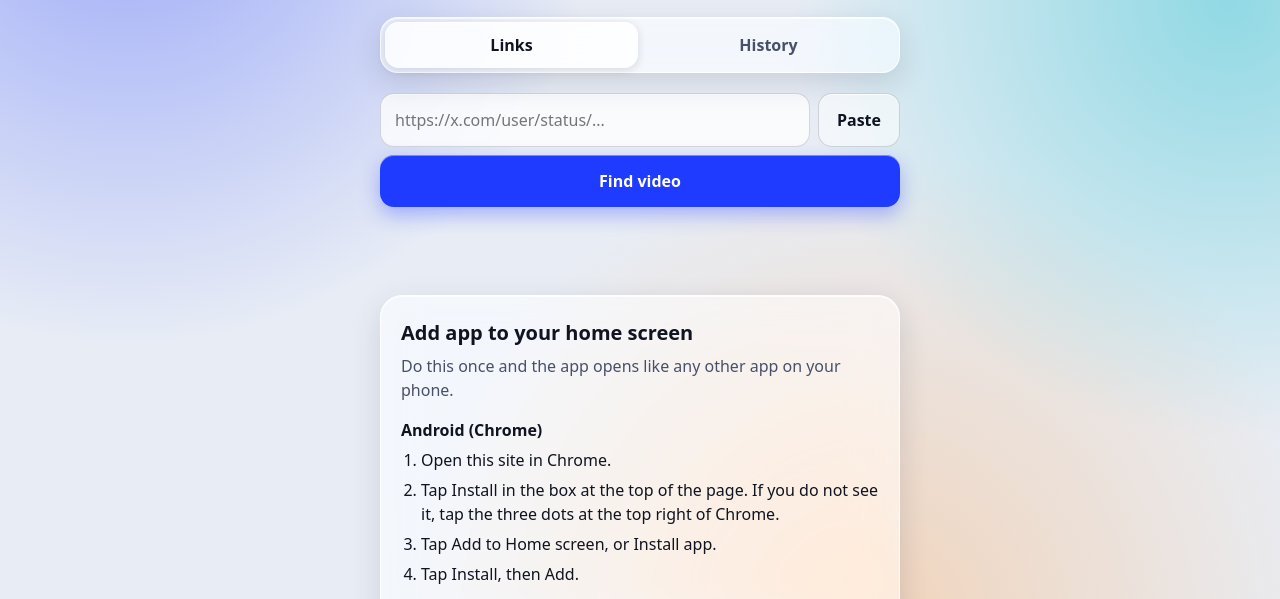
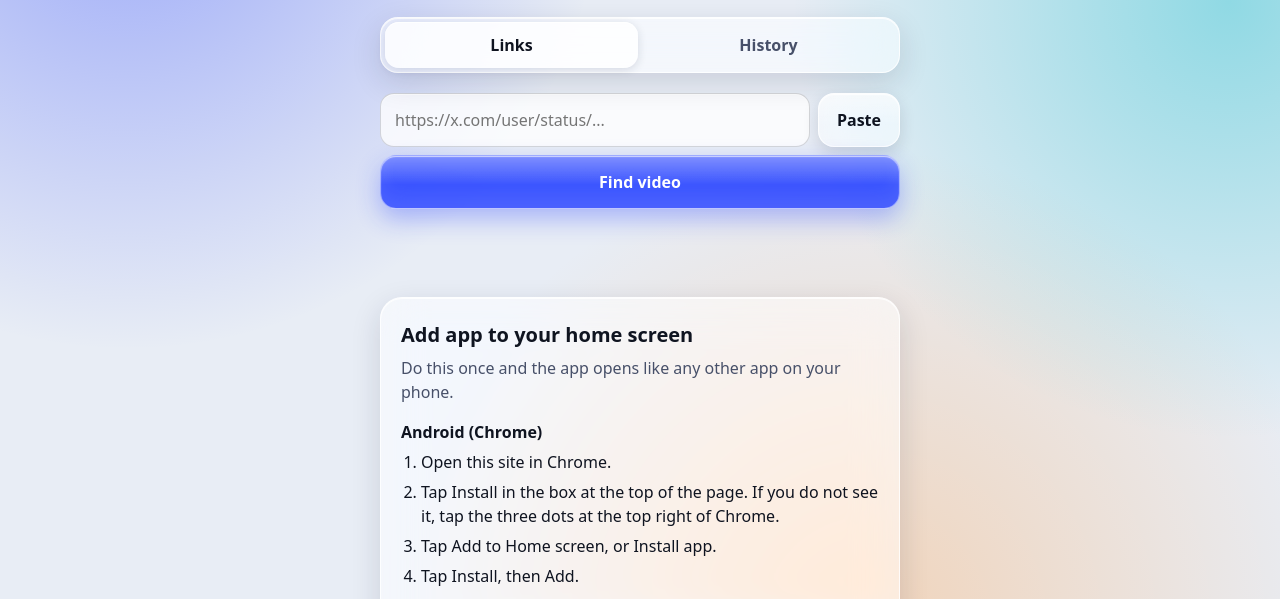
Before and after one commit to folexg/folex, a plain HTML site: page static/index.html in a window 1280 px wide. Shown: the part 174-773 px from the top of the page. Drawn offline with Linux system fonts and the light colour scheme.

Commit message:
Add files via upload

```diff
--- a/static/style.css
+++ b/static/style.css
@@ -1,5 +1,5 @@
-:root{--bg:#e8edf5;--ink:#0f1420;--mut:#475069;--ac:#1f3bff;--on:#fff;--err:#b3202a;--glass:rgba(255,255,255,.55);--glass2:rgba(255,255,255,.78);--edge:rgba(255,255,255,.8);--line:rgba(15,20,32,.16);--shade:rgba(20,30,60,.14);--b1:rgba(31,59,255,.38);--b2:rgba(0,185,200,.38);--b3:rgba(255,170,90,.38);color-scheme:light dark}
-@media(prefers-color-scheme:dark){:root{--bg:#090d15;--ink:#f2f4f8;--mut:#b4bacb;--ac:#6aa1ff;--on:#0b1020;--err:#ff8a90;--glass:rgba(255,255,255,.08);--glass2:rgba(255,255,255,.17);--edge:rgba(255,255,255,.2);--line:rgba(255,255,255,.18);--shade:rgba(0,0,0,.5);--b1:rgba(40,80,255,.42);--b2:rgba(0,170,190,.26);--b3:rgba(255,150,70,.12)}}
+:root{--bg:#e8edf5;--ink:#0f1420;--mut:#475069;--ac:#1f3bff;--on:#fff;--err:#b3202a;--glass:rgba(255,255,255,.55);--glass2:rgba(255,255,255,.78);--edge:rgba(255,255,255,.8);--line:rgba(15,20,32,.16);--shade:rgba(20,30,60,.14);--b1:rgba(31,59,255,.38);--b2:rgba(0,185,200,.38);--b3:rgba(255,170,90,.38);--hl:rgba(255,255,255,.34);--hl2:rgba(255,255,255,.5);color-scheme:light dark}
+@media(prefers-color-scheme:dark){:root{--bg:#090d15;--ink:#f2f4f8;--mut:#b4bacb;--ac:#6aa1ff;--on:#0b1020;--err:#ff8a90;--glass:rgba(255,255,255,.08);--glass2:rgba(255,255,255,.17);--edge:rgba(255,255,255,.2);--line:rgba(255,255,255,.18);--shade:rgba(0,0,0,.5);--b1:rgba(40,80,255,.42);--b2:rgba(0,170,190,.26);--b3:rgba(255,150,70,.12);--hl:rgba(255,255,255,.22);--hl2:rgba(255,255,255,.12)}}
 *{box-sizing:border-box}[hidden]{display:none!important}
 html{background:var(--bg)}
 body::before{content:"";position:fixed;inset:0;z-index:-1;background:radial-gradient(60vmax 60vmax at 10% 6%,var(--b1),transparent 62%),radial-gradient(55vmax 55vmax at 96% 22%,var(--b2),transparent 62%),radial-gradient(60vmax 60vmax at 68% 100%,var(--b3),transparent 62%),var(--bg)}
@@ -10,14 +10,15 @@ h2{font-size:20px;margin:24px 0 6px}
 p{margin:0 0 12px}.sub,.help{color:var(--mut)}.sub{margin-bottom:20px}
 a{color:var(--ac)}
 .install,.card,.after,.how,.doc,.tabs{background:var(--glass);border:1px solid var(--edge);-webkit-backdrop-filter:blur(22px) saturate(170%);backdrop-filter:blur(22px) saturate(170%);box-shadow:inset 0 1px 0 var(--edge),0 10px 30px var(--shade)}
-button{font:inherit;font-weight:700;border:0;border-radius:14px;padding:14px 18px;background:var(--ac);color:var(--on);cursor:pointer;box-shadow:inset 0 1px 0 rgba(255,255,255,.4),0 8px 20px color-mix(in srgb,var(--ac) 35%,transparent)}
-button.ghost{background:var(--glass);color:var(--ink);border:1px solid var(--line);-webkit-backdrop-filter:blur(12px);backdrop-filter:blur(12px);box-shadow:inset 0 1px 0 var(--edge)}
+button{font:inherit;font-weight:700;border:1px solid rgba(255,255,255,.5);border-radius:16px;padding:14px 18px;color:var(--on);cursor:pointer;background:linear-gradient(180deg,var(--hl),rgba(255,255,255,0) 55%),color-mix(in srgb,var(--ac) 85%,transparent);-webkit-backdrop-filter:blur(14px) saturate(160%);backdrop-filter:blur(14px) saturate(160%);box-shadow:inset 0 1px 1px rgba(255,255,255,.65),inset 0 -10px 18px rgba(255,255,255,.08),0 10px 24px color-mix(in srgb,var(--ac) 32%,transparent);transition:transform .12s ease,filter .12s ease}
+button:active:not(:disabled){transform:scale(.97);filter:brightness(.94)}
+button.ghost{color:var(--ink);border:1px solid var(--edge);background:linear-gradient(180deg,var(--hl2),rgba(255,255,255,0) 60%),var(--glass);box-shadow:inset 0 1px 1px var(--edge),0 6px 16px var(--shade)}
 button:disabled{opacity:.55;cursor:default}
 :focus-visible{outline:3px solid var(--ac);outline-offset:2px}
 .install{border-radius:18px;padding:12px 14px;display:flex;gap:12px;align-items:center;justify-content:space-between;margin-bottom:8px}
 .install p{margin:0;font-size:15px}
 .tabs{display:flex;gap:4px;padding:4px;border-radius:18px;margin:20px 0}
-.tabs button{flex:1;background:none;color:var(--mut);border:0;border-radius:14px;padding:11px 8px;box-shadow:none}
+.tabs button{flex:1;background:none;color:var(--mut);border:0;border-radius:14px;padding:11px 8px;box-shadow:none;-webkit-backdrop-filter:none;backdrop-filter:none}
 .tabs button[aria-selected=true]{background:var(--glass2);color:var(--ink);box-shadow:inset 0 1px 0 var(--edge),0 2px 10px var(--shade)}
 .field{display:flex;gap:8px}
 input[type=url]{flex:1;min-width:0;font:inherit;padding:14px;border-radius:14px;border:1px solid var(--line);background:var(--glass2);color:var(--ink);box-shadow:inset 0 1px 0 var(--edge)}
@@ -43,3 +44,4 @@ footer{margin-top:32px;font-size:14px;display:flex;gap:16px}
 .contact{margin:4px 0 0;font-size:14px}
 @supports not ((backdrop-filter:blur(1px)) or (-webkit-backdrop-filter:blur(1px))){.install,.card,.after,.how,.doc,.tabs{background:var(--bg)}}
 @media(prefers-reduced-transparency:reduce){.install,.card,.after,.how,.doc,.tabs,button.ghost{background:var(--bg);-webkit-backdrop-filter:none;backdrop-filter:none}}
+@media(prefers-reduced-motion:reduce){button{transition:none}button:active:not(:disabled){transform:none}}
```
